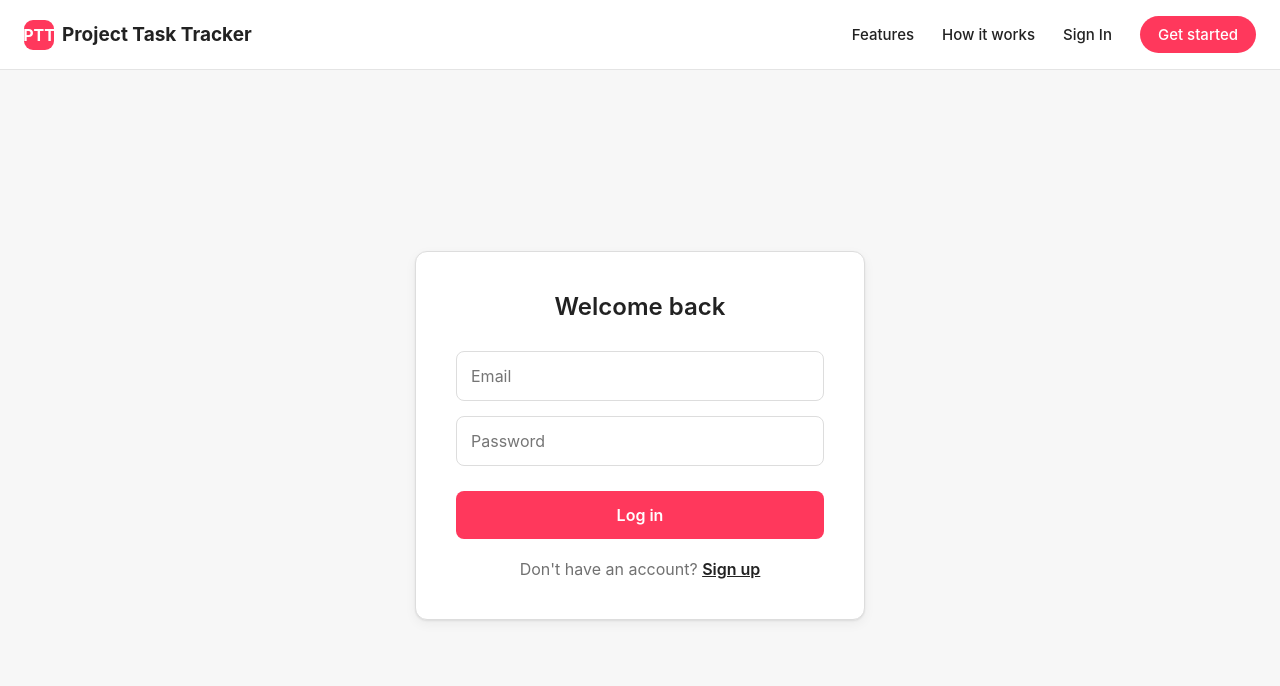
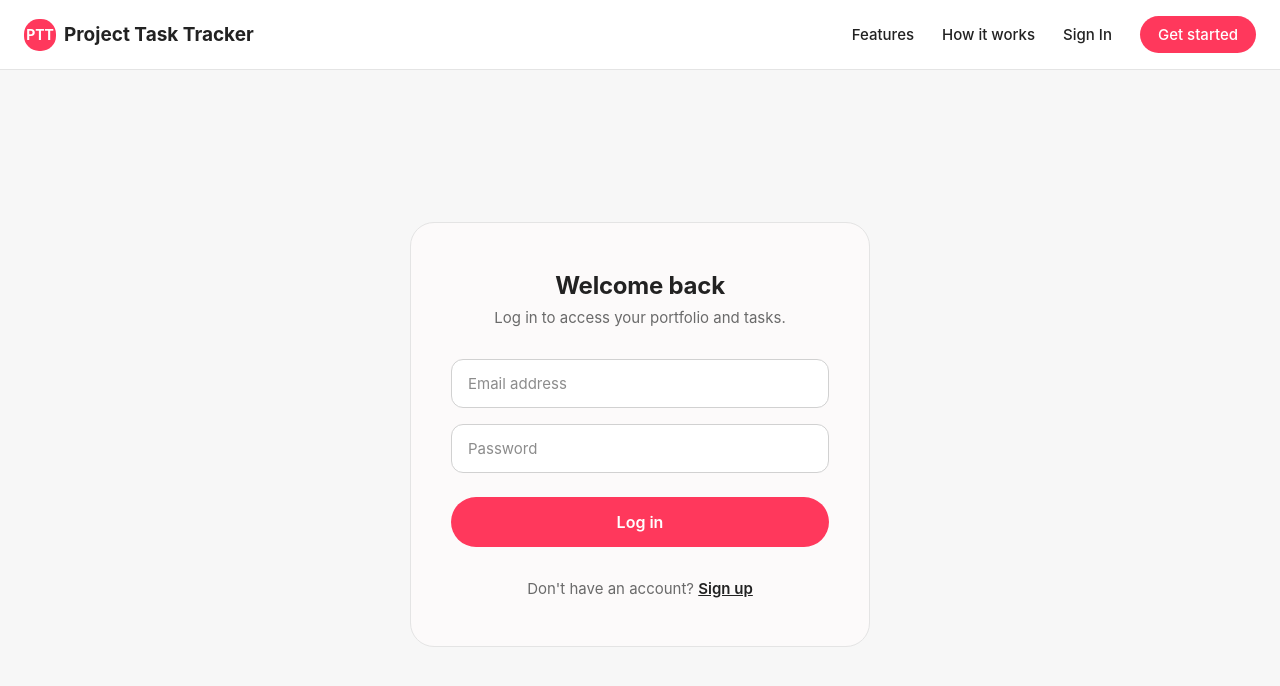
Before and after one commit to rajitchadar59/Project-And-Task-Tracking, a React app in the folder frontend/: page /auth in a window 1280 px wide. Shown: the top 686 px of the page. Built offline with nearby package versions, Linux system fonts and the light colour scheme; the HTML template or start-up script is replaced by a standard one.

Commit message:
style frontend

```diff
--- a/frontend/src/App.css
+++ b/frontend/src/App.css
@@ -13,7 +13,8 @@
   box-sizing: border-box;
   margin: 0;
   padding: 0;
-  font-family: -apple-system, BlinkMacSystemFont, "Segoe UI", Roboto, Helvetica, Arial, sans-serif;
+  font-family: -apple-system, BlinkMacSystemFont, "Segoe UI",
+    "Helvetica Neue", Arial, sans-serif;
 }
 
 body {
--- a/frontend/src/App.jsx
+++ b/frontend/src/App.jsx
@@ -10,6 +10,7 @@ import Dashboard from './pages/Dashboard';
 import ProjectView from './pages/ProjectView';
 import GlobalTasks from './pages/GlobalTasks';
 import ArchivedProjects from './pages/ArchivedProjects';
+import { Toaster } from 'react-hot-toast';
 import './App.css';
 
 function AppLayout() {
@@ -18,6 +19,7 @@ function AppLayout() {
   return (
     <div className="app-container">
       {token ? <PrivateNavbar /> : <PublicNavbar />}
+      <Toaster position="top-center" reverseOrder={false} />
 
       <Routes>
         <Route path="/" element={token ? <Navigate to="/dashboard" /> : <Home />} />
--- a/frontend/src/components/PublicNavbar.css
+++ b/frontend/src/components/PublicNavbar.css
@@ -4,8 +4,6 @@
   z-index: 20;
   background: #ffffff;
   border-bottom: 1px solid #e4e4e4;
-  font-family: -apple-system, BlinkMacSystemFont, "Segoe UI", "Helvetica Neue", Arial, sans-serif;
-
 }
 
 .public-nav * {
@@ -49,10 +47,11 @@
   justify-content: center;
   width: 30px;
   height: 30px;
-  border-radius: 9px;
+  border-radius: 15px;
   background: #ff385c;
   color: #ffffff;
-  font-size: 16px;
+  font-size: 14px;
+  padding: 1rem;
 }
 
 .nav-links {
@@ -129,7 +128,7 @@
   transform: translateY(-7px) rotate(-45deg);
 }
 
-@media (max-width: 640px) {
+@media (max-width: 690px) {
   .nav-toggle {
     display: flex;
   }
--- a/frontend/src/components/PublicNavbar.jsx
+++ b/frontend/src/components/PublicNavbar.jsx
@@ -20,7 +20,7 @@ const PublicNavbar = () => {
             Sign In
           </Link>
           <Link
-            to="/auth"
+            to="/auth?mode=signup"
             className="nav-btn-primary"
             onClick={() => setMenuOpen(false)}
           >
--- a/frontend/src/index.css
+++ /dev/null
@@ -1,111 +0,0 @@
-:root {
-  --text: #6b6375;
-  --text-h: #08060d;
-  --bg: #fff;
-  --border: #e5e4e7;
-  --code-bg: #f4f3ec;
-  --accent: #aa3bff;
-  --accent-bg: rgba(170, 59, 255, 0.1);
-  --accent-border: rgba(170, 59, 255, 0.5);
-  --social-bg: rgba(244, 243, 236, 0.5);
-  --shadow:
-    rgba(0, 0, 0, 0.1) 0 10px 15px -3px, rgba(0, 0, 0, 0.05) 0 4px 6px -2px;
-
-  --sans: system-ui, 'Segoe UI', Roboto, sans-serif;
-  --heading: system-ui, 'Segoe UI', Roboto, sans-serif;
-  --mono: ui-monospace, Consolas, monospace;
-
-  font: 18px/145% var(--sans);
-  letter-spacing: 0.18px;
-  color-scheme: light dark;
-  color: var(--text);
-  background: var(--bg);
-  font-synthesis: none;
-  text-rendering: optimizeLegibility;
-  -webkit-font-smoothing: antialiased;
-  -moz-osx-font-smoothing: grayscale;
-
-  @media (max-width: 1024px) {
-    font-size: 16px;
-  }
-}
-
-@media (prefers-color-scheme: dark) {
-  :root {
-    --text: #9ca3af;
-    --text-h: #f3f4f6;
-    --bg: #16171d;
-    --border: #2e303a;
-    --code-bg: #1f2028;
-    --accent: #c084fc;
-    --accent-bg: rgba(192, 132, 252, 0.15);
-    --accent-border: rgba(192, 132, 252, 0.5);
-    --social-bg: rgba(47, 48, 58, 0.5);
-    --shadow:
-      rgba(0, 0, 0, 0.4) 0 10px 15px -3px, rgba(0, 0, 0, 0.25) 0 4px 6px -2px;
-  }
-
-  #social .button-icon {
-    filter: invert(1) brightness(2);
-  }
-}
-
-body {
-  margin: 0;
-}
-
-#root {
-  width: 1126px;
-  max-width: 100%;
-  margin: 0 auto;
-  text-align: center;
-  border-inline: 1px solid var(--border);
-  min-height: 100svh;
-  display: flex;
-  flex-direction: column;
-  box-sizing: border-box;
-}
-
-h1,
-h2 {
-  font-family: var(--heading);
-  font-weight: 500;
-  color: var(--text-h);
-}
-
-h1 {
-  font-size: 56px;
-  letter-spacing: -1.68px;
-  margin: 32px 0;
-  @media (max-width: 1024px) {
-    font-size: 36px;
-    margin: 20px 0;
-  }
-}
-h2 {
-  font-size: 24px;
-  line-height: 118%;
-  letter-spacing: -0.24px;
-  margin: 0 0 8px;
-  @media (max-width: 1024px) {
-    font-size: 20px;
-  }
-}
-p {
-  margin: 0;
-}
-
-code,
-.counter {
-  font-family: var(--mono);
-  display: inline-flex;
-  border-radius: 4px;
-  color: var(--text-h);
-}
-
-code {
-  font-size: 15px;
-  line-height: 135%;
-  padding: 4px 8px;
-  background: var(--code-bg);
-}
--- a/frontend/src/pages/Auth.css
+++ b/frontend/src/pages/Auth.css
@@ -2,78 +2,132 @@
   display: flex;
   justify-content: center;
   align-items: center;
-  flex-grow: 1;
-  background-color: var(--bg-hover);
-  padding: 40px;
+  min-height: calc(100vh - 72px);
+  background-color: #f7f7f7;
+  padding: 40px 20px;
+
 }
 
 .auth-card {
-  background: var(--bg-color);
-  padding: 40px;
-  border-radius: 12px;
+  background: #fcfafa;
+  padding: 48px 40px;
+  border-radius: 24px;
   width: 100%;
-  max-width: 450px;
-  border: 1px solid var(--border-color);
-  box-shadow: var(--shadow-sm);
+  max-width: 460px;
+  border: 1px solid #e4e4e4;
+
 }
 
 .auth-card h2 {
-  margin-bottom: 30px;
-  font-size: 1.5rem;
-  font-weight: 600;
+  margin: 0 0 8px 0;
+  font-size: 24px;
+  font-weight: 700;
+  color: #222222;
   text-align: center;
+  letter-spacing: -0.01em;
+}
+
+.auth-subtitle {
+  text-align: center;
+  color: #6a6a6a;
+  font-size: 15px;
+  margin: 0 0 32px 0;
+}
+
+.auth-form {
+  display: flex;
+  flex-direction: column;
 }
 
 .input-group input {
   width: 100%;
-  padding: 14px;
-  margin-bottom: 15px;
-  border: 1px solid var(--border-color);
-  border-radius: 8px;
-  font-size: 1rem;
+  padding: 14px 16px;
+  margin-bottom: 16px;
+  border: 1px solid #d1d1d1;
+  border-radius: 12px;
+  font-size: 15px;
+  color: #222222;
   outline: none;
+  background-color: #ffffff;
+  transition: border-color 0.2s ease, box-shadow 0.2s ease, opacity 0.2s ease;
+  box-sizing: border-box;
 }
 
-.input-group input:focus {
-  border-color: var(--text-main);
+.input-group input:disabled {
+  background-color: #f5f5f5;
+  color: #a0a0a0;
+  cursor: not-allowed;
+}
+
+.input-group input::placeholder {
+  color: #8c8c8c;
+}
+
+.input-group input:focus:not(:disabled) {
+  border-color: #222222;
+  box-shadow: 0 0 0 1px #222222;
 }
 
 .auth-submit {
+  display: flex;
+  justify-content: center;
+  align-items: center;
   width: 100%;
-  padding: 14px;
-  background-color: var(--primary);
-  color: white;
+  height: 50px;
+  margin-top: 8px;
+  background-color: #ff385c;
+  color: #ffffff;
   border: none;
-  border-radius: 8px;
-  font-size: 1rem;
+  border-radius: 999px;
+  font-size: 16px;
   font-weight: 600;
   cursor: pointer;
-  margin-top: 10px;
+  transition: background-color 0.2s ease, opacity 0.2s ease;
 }
 
-.auth-submit:hover {
-  background-color: var(--primary-hover);
+.auth-submit:hover:not(:disabled) {
+  background-color: #d93a5c;
 }
 
-.auth-error {
-  color: var(--primary);
-  background-color: #FFF0F2;
-  padding: 10px;
-  border-radius: 8px;
-  margin-bottom: 20px;
-  font-size: 0.9rem;
-  text-align: center;
+.auth-submit:focus-visible {
+  outline: 2px solid #222222;
+  outline-offset: 2px;
+}
+
+.auth-submit:disabled {
+  opacity: 0.7;
+  cursor: not-allowed;
+}
+
+/* Premium Spinner inside the button */
+.auth-spinner {
+  display: inline-block;
+  width: 22px;
+  height: 22px;
+  border: 3px solid rgba(255, 255, 255, 0.3);
+  border-radius: 50%;
+  border-top-color: #ffffff;
+  animation: spin 0.8s ease-in-out infinite;
+}
+
+@keyframes spin {
+  to { transform: rotate(360deg); }
 }
 
 .auth-toggle {
   text-align: center;
-  margin-top: 20px;
-  color: var(--text-muted);
+  margin-top: 32px;
+  color: #6a6a6a;
+  font-size: 15px;
 }
 
 .auth-toggle span {
-  color: var(--text-main);
+  color: #222222;
   font-weight: 600;
   cursor: pointer;
   text-decoration: underline;
 }
+
+.auth-toggle span:hover {
+  color: #ff385c;
+}
--- a/frontend/src/pages/Auth.jsx
+++ b/frontend/src/pages/Auth.jsx
@@ -1,7 +1,8 @@
-import React, { useState } from 'react';
-import { useNavigate } from 'react-router-dom';
+import React, { useState, useEffect } from 'react';
+import { useNavigate, useLocation } from 'react-router-dom';
 import axios from '../axiosPatch';
 import { useAuth } from '../context/AuthContext';
+import { toast } from 'react-hot-toast';
 import './Auth.css';
 
 const Auth = () => {
@@ -10,16 +11,24 @@ const Auth = () => {
   const [username, setUsername] = useState('');
   const [email, setEmail] = useState('');
   const [password, setPassword] = useState('');
-  const [error, setError] = useState('');
+  const [isLoading, setIsLoading] = useState(false);
+
   const { login } = useAuth();
   const navigate = useNavigate();
+  const location = useLocation();
+
+  useEffect(() => {
+    const params = new URLSearchParams(location.search);
+    if (params.get('mode') === 'signup') {
+      setIsLogin(false);
+    }
+  }, [location]);
 
   const handleSubmit = async (e) => {
     e.preventDefault();
-    setError('');
+    setIsLoading(true);
+
     const endpoint = isLogin ? '/auth/login' : '/auth/signup';
-
-    // Send extra fields only if signing up
     const payload = isLogin
       ? { email, password }
       : { name, username, email, password };
@@ -27,20 +36,27 @@ const Auth = () => {
     try {
       const { data } = await axios.post(endpoint, payload);
       login(data.token, data.user.role, data.user.id);
+      toast.success(isLogin ? 'Welcome back!' : 'Account created successfully!');
       navigate('/dashboard');
     } catch (err) {
-      setError(err.response?.data?.error || 'Authentication failed');
+      toast.error(err.response?.data?.error || 'Authentication failed');
+    } finally {
+      setIsLoading(false);
     }
   };
 
   return (
     <div className="auth-container">
       <div className="auth-card">
-        <h2>{isLogin ? 'Welcome back' : 'Create an account'}</h2>
-        {error && <div className="auth-error">{error}</div>}
 
-        <form onSubmit={handleSubmit}>
-          {/* Show Name and Username only when signing up */}
+        <h2>{isLogin ? 'Welcome back' : 'Create your account'}</h2>
+        <p className="auth-subtitle">
+          {isLogin
+            ? 'Log in to access your portfolio and tasks.'
+            : 'Join TaskFlow and manage projects effortlessly.'}
+        </p>
+
+        <form onSubmit={handleSubmit} className="auth-form">
           {!isLogin && (
             <>
               <div className="input-group">
@@ -50,6 +66,7 @@ const Auth = () => {
                   value={name}
                   onChange={(e) => setName(e.target.value)}
                   required
+                  disabled={isLoading}
                 />
               </div>
               <div className="input-group">
@@ -59,6 +76,7 @@ const Auth = () => {
                   value={username}
                   onChange={(e) => setUsername(e.target.value)}
                   required
+                  disabled={isLoading}
                 />
               </div>
             </>
@@ -67,10 +85,11 @@ const Auth = () => {
           <div className="input-group">
             <input
               type="email"
-              placeholder="Email"
+              placeholder="Email address"
               value={email}
               onChange={(e) => setEmail(e.target.value)}
               required
+              disabled={isLoading}
             />
           </div>
           <div className="input-group">
@@ -80,18 +99,19 @@ const Auth = () => {
               value={password}
               onChange={(e) => setPassword(e.target.value)}
               required
+              disabled={isLoading}
             />
           </div>
-          <button type="submit" className="auth-submit">
-            {isLogin ? 'Log in' : 'Sign up'}
+
+          <button type="submit" className="auth-submit" disabled={isLoading}>
+            {isLoading ? <span className="auth-spinner"></span> : (isLogin ? 'Log in' : 'Sign up')}
           </button>
         </form>
 
         <p className="auth-toggle">
           {isLogin ? "Don't have an account? " : "Already have an account? "}
           <span onClick={() => {
-            setIsLogin(!isLogin);
-            setError('');
+            if (!isLoading) setIsLogin(!isLogin);
           }}>
             {isLogin ? 'Sign up' : 'Log in'}
           </span>
--- a/frontend/src/pages/Home.jsx
+++ b/frontend/src/pages/Home.jsx
@@ -279,8 +279,8 @@ export default function Home() {
       <footer className="home-footer">
         <div className="home-footer-top">
           <div className="home-footer-brand">
-            <span className="home-logo-mark">T</span>
-            <span>TaskFlow</span>
+            <span className="home-logo-mark">PTT</span>
+            <span>Project Task Tracker</span>
             <p>Built for teams running more than one client project at a time.</p>
           </div>
 
```
Also changed, not shown: frontend/src/pages/Home.css (+5 -6 lines).
